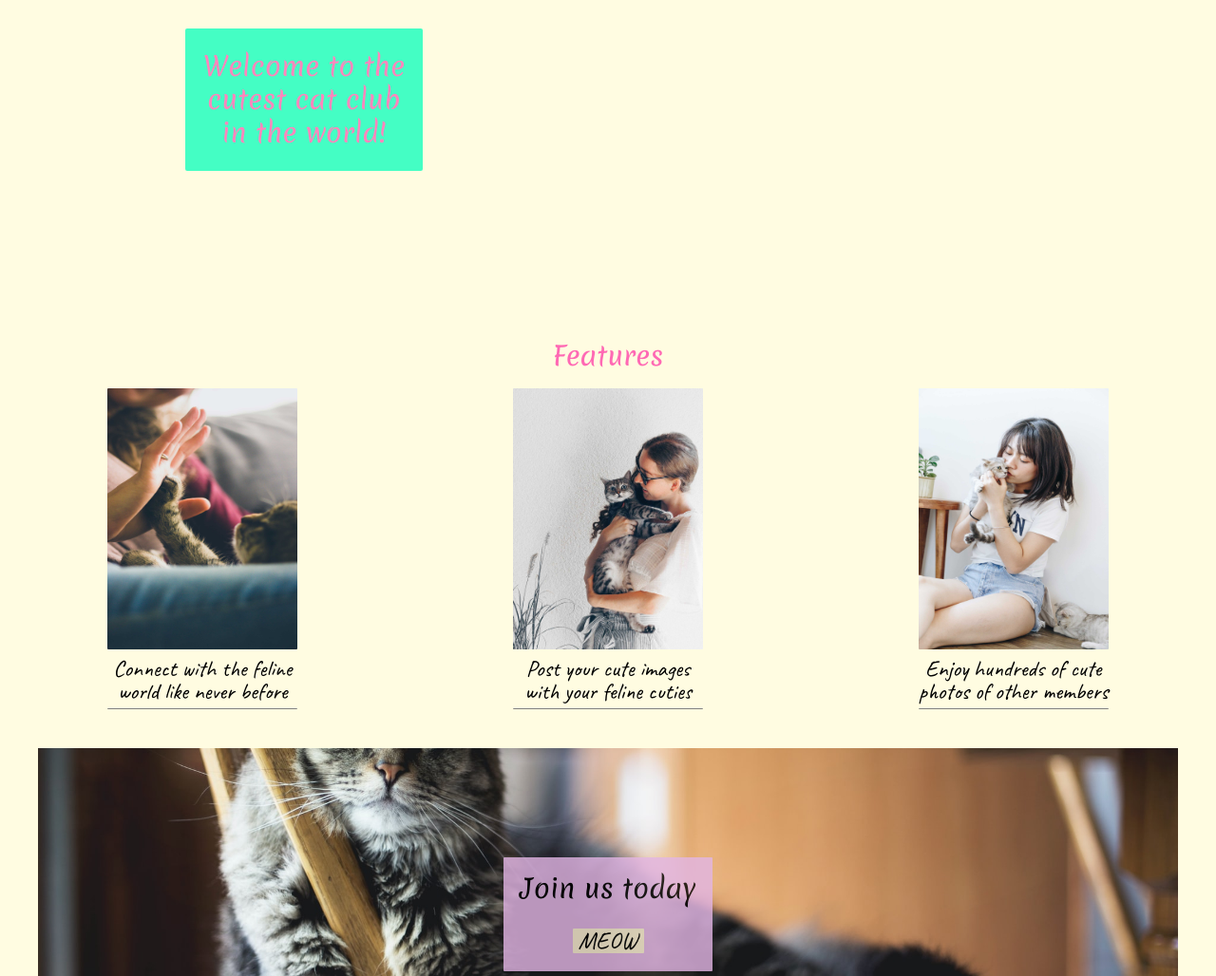
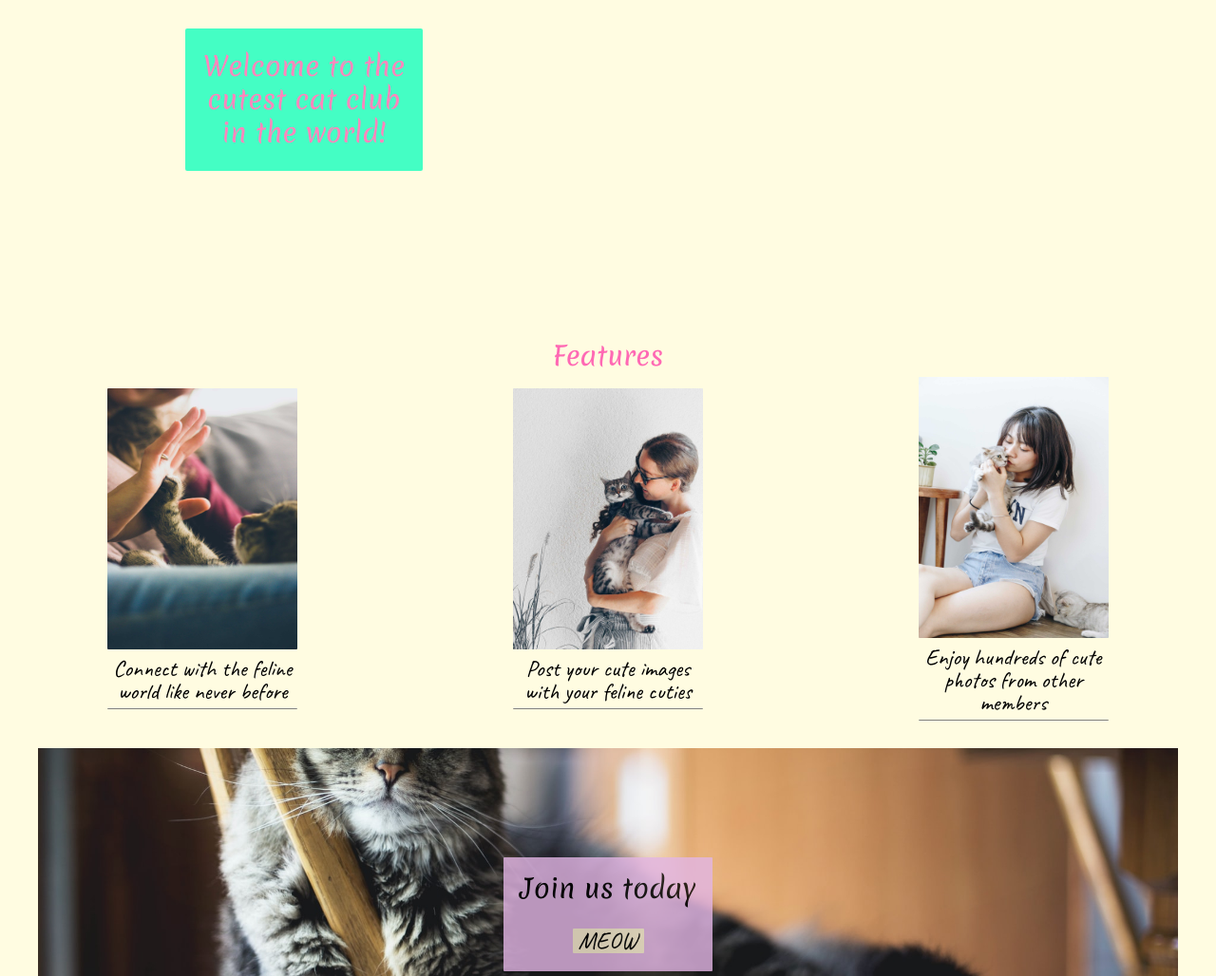
Before and after one commit to n-ii-ma/Goodie-Club, a plain HTML site: page index.html in a window 1280 px wide. Shown: the part 72-1100 px from the top of the page at 95% size. Drawn offline with Linux system fonts and the light colour scheme.

Commit message:
Changed part of text

```diff
--- a/index.html
+++ b/index.html
@@ -43,7 +43,7 @@
                     </div>
                     <div class="photo3">
                         <img src="./images/tran-mau-tri-tam--ojIsy6VRHM-unsplash.jpg" alt="Woman hugging and kissing cat">
-                        <figcaption>Enjoy hundreds of cute photos of other members</figcaption>
+                        <figcaption>Enjoy hundreds of cute photos from other members</figcaption>
                     </div>
                 </figure>
             </section>
```
